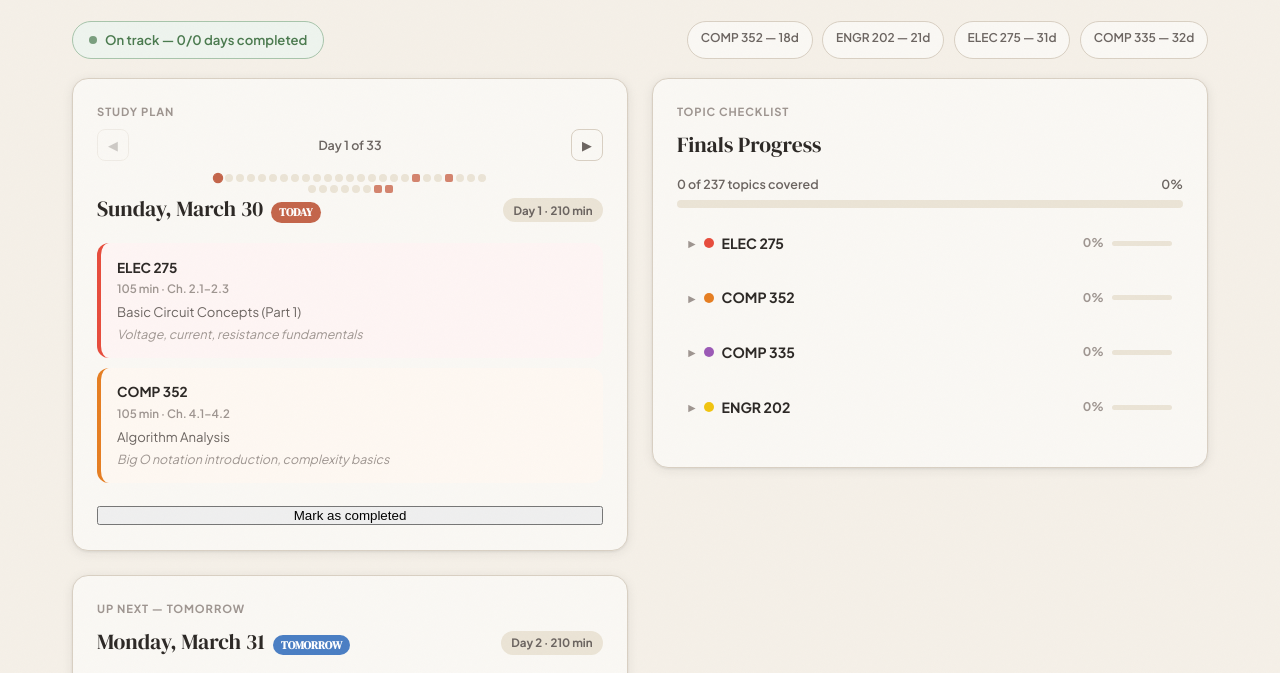
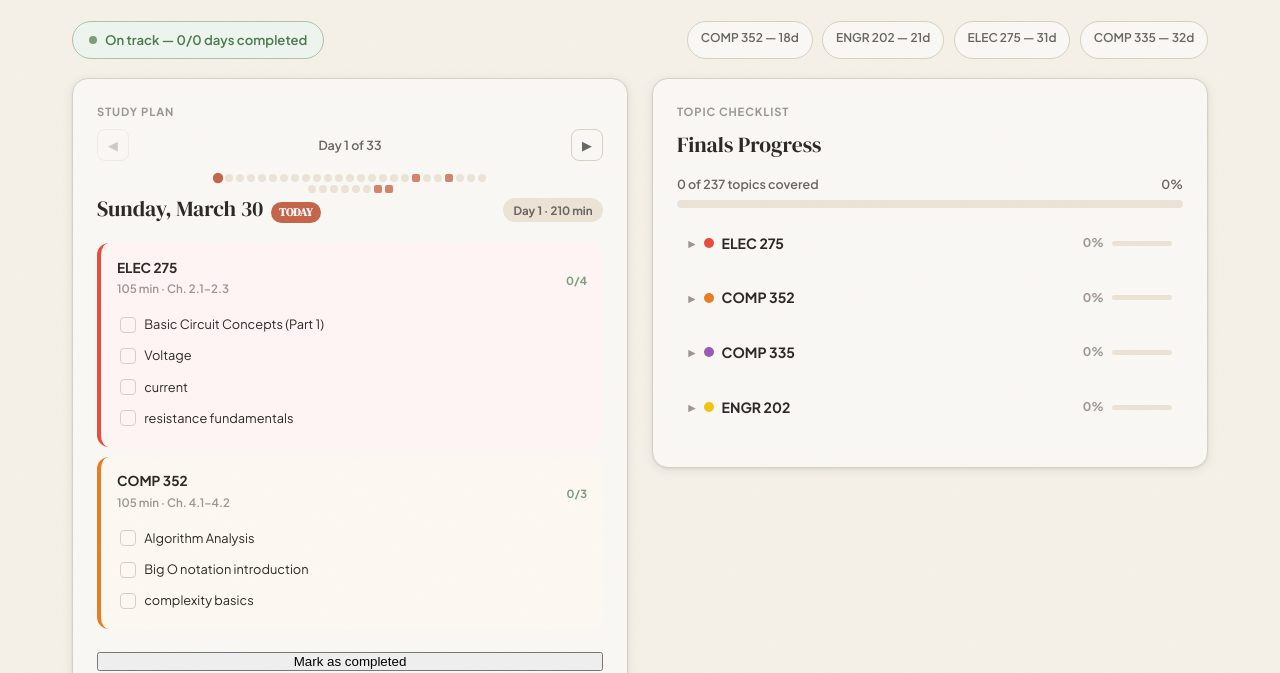
Before and after one commit to ryan-helou/final-helper, a plain HTML site: page index.html in a window 1280 px wide. Shown: the part 117-790 px from the top of the page. Drawn offline with Linux system fonts and the light colour scheme.

Commit message:
Remove tomorrow card, add checkable tasks per study block
Each study block now has individual checkboxes for topic and goals.
Auto-marks day complete when all tasks are checked off.

```diff
--- a/index.html
+++ b/index.html
@@ -278,6 +278,49 @@ body::before {
   margin-top: 0.3rem;
 }
 
+.study-task-list {
+  margin-top: 0.5rem;
+  display: flex;
+  flex-direction: column;
+  gap: 0.15rem;
+}
+
+.study-task {
+  display: flex;
+  align-items: center;
+  gap: 0.5rem;
+  padding: 0.3rem 0.2rem;
+  border-radius: 6px;
+  transition: background 0.15s;
+}
+
+.study-task:hover { background: rgba(0,0,0,0.03); }
+
+.study-task .cb {
+  width: 16px; height: 16px;
+  border-width: 1.5px;
+  border-radius: 4px;
+}
+
+.study-task-text {
+  font-size: 0.8rem;
+  color: var(--ink);
+}
+
+.study-task-text.done {
+  text-decoration: line-through;
+  color: var(--ink-faint);
+  opacity: 0.6;
+}
+
+.study-block-progress {
+  font-size: 0.7rem;
+  font-weight: 700;
+  color: var(--sage);
+  margin-left: auto;
+  white-space: nowrap;
+}
+
 .no-plan {
   text-align: center;
   padding: 1.5rem;
@@ -581,7 +624,6 @@ body::before {
 <main class="main-grid">
   <div class="left-col">
     <section class="card delay-1" id="dayViewCard"></section>
-    <section class="card delay-2" id="tomorrowCard"></section>
   </div>
   <div class="right-col">
     <section class="card delay-3" id="checklistCard"></section>
@@ -1190,10 +1232,23 @@ const CHECKLIST = {
 let checkedTopics = JSON.parse(localStorage.getItem('fh_checked') || '{}');
 let completedDays = JSON.parse(localStorage.getItem('fh_completed_days') || '{}');
 let openSubjects = JSON.parse(localStorage.getItem('fh_open_subjects') || '{}');
+let checkedDayTasks = JSON.parse(localStorage.getItem('fh_day_tasks') || '{}');
 
 function saveChecked() { localStorage.setItem('fh_checked', JSON.stringify(checkedTopics)); }
 function saveCompletedDays() { localStorage.setItem('fh_completed_days', JSON.stringify(completedDays)); }
 function saveOpenSubjects() { localStorage.setItem('fh_open_subjects', JSON.stringify(openSubjects)); }
+function saveDayTasks() { localStorage.setItem('fh_day_tasks', JSON.stringify(checkedDayTasks)); }
+
+function dayTaskKey(dayNum, blockIdx, taskIdx) {
+  return `d${dayNum}:b${blockIdx}:t${taskIdx}`;
+}
+
+function toggleDayTask(key) {
+  checkedDayTasks[key] = !checkedDayTasks[key];
+  if (!checkedDayTasks[key]) delete checkedDayTasks[key];
+  saveDayTasks();
+  renderDayView();
+}
 
 // ═══════════════════════════════════════════════════════
 // HELPERS
@@ -1364,19 +1419,67 @@ function renderDayPlanContent(plan, dateStr) {
   else if (isPast && isDone) tagHTML = '<span style="font-size:0.7rem;font-weight:700;background:var(--sage);color:white;padding:0.15rem 0.5rem;border-radius:99px;margin-left:0.5rem;">DONE</span>';
   else if (isPast && !isDone) tagHTML = '<span style="font-size:0.7rem;font-weight:700;background:var(--terracotta-light);color:white;padding:0.15rem 0.5rem;border-radius:99px;margin-left:0.5rem;">MISSED</span>';
 
-  let blocksHTML = plan.blocks.map(b => `
-    <div class="study-block ${b.cls}">
-      <div class="study-block-title">${esc(b.course)}</div>
-      <div class="study-block-time">${b.mins} min${b.sections ? ' · ' + esc(b.sections) : ''}</div>
-      <div class="study-block-topic">${esc(b.topic)}</div>
-      ${b.goals ? `<div class="study-block-goals">${esc(b.goals)}</div>` : ''}
-    </div>
-  `).join('');
+  let blocksHTML = plan.blocks.map((b, bi) => {
+    // Build task list from topic + goals
+    let tasks = [];
+    if (b.topic) tasks.push(b.topic);
+    if (b.goals) {
+      b.goals.split(', ').forEach(g => {
+        if (g && g !== b.topic) tasks.push(g);
+      });
+    }
+
+    let tasksDone = 0;
+    let tasksHTML = tasks.map((t, ti) => {
+      const key = dayTaskKey(plan.day, bi, ti);
+      const checked = checkedDayTasks[key];
+      if (checked) tasksDone++;
+      return `
+        <div class="study-task">
+          <div class="cb ${checked ? 'checked' : ''}" onclick="toggleDayTask('${key}')"></div>
+          <span class="study-task-text ${checked ? 'done' : ''}">${esc(t)}</span>
+        </div>
+      `;
+    }).join('');
+
+    const progressText = tasks.length > 0 ? `${tasksDone}/${tasks.length}` : '';
+
+    return `
+      <div class="study-block ${b.cls}">
+        <div style="display:flex;align-items:center;">
+          <div style="flex:1;">
+            <div class="study-block-title">${esc(b.course)}</div>
+            <div class="study-block-time">${b.mins} min${b.sections ? ' · ' + esc(b.sections) : ''}</div>
+          </div>
+          ${progressText ? `<span class="study-block-progress">${tasksDone === tasks.length && tasks.length > 0 ? '&#10003; ' : ''}${progressText}</span>` : ''}
+        </div>
+        <div class="study-task-list">${tasksHTML}</div>
+      </div>
+    `;
+  }).join('');
+
+  // Check if all tasks for this day are done
+  let allDayTasks = 0, allDayDone = 0;
+  plan.blocks.forEach((b, bi) => {
+    let tasks = [];
+    if (b.topic) tasks.push(b.topic);
+    if (b.goals) b.goals.split(', ').forEach(g => { if (g && g !== b.topic) tasks.push(g); });
+    tasks.forEach((_, ti) => {
+      allDayTasks++;
+      if (checkedDayTasks[dayTaskKey(plan.day, bi, ti)]) allDayDone++;
+    });
+  });
 
   let noteHTML = plan.note ? `<div class="day-note">${esc(plan.note)}</div>` : '';
 
   let markDoneHTML = '';
-  if ((isToday || isPast) && !isDone) {
+  const autoComplete = allDayTasks > 0 && allDayDone === allDayTasks;
+  if (autoComplete && !isDone) {
+    // Auto-mark complete if all tasks checked
+    completedDays[dateStr] = true;
+    saveCompletedDays();
+    markDoneHTML = `<button class="btn" style="margin-top:0.8rem;width:100%;background:var(--sage-bg);color:var(--sage);cursor:pointer;border:1.5px solid var(--sage-light);" onclick="unmarkDayDone('${dateStr}')">All done! (undo)</button>`;
+  } else if ((isToday || isPast) && !isDone) {
     markDoneHTML = `<button class="btn btn-sage" style="margin-top:0.8rem;width:100%;" onclick="markDayDone('${dateStr}')">Mark as completed</button>`;
   } else if (isDone) {
     markDoneHTML = `<button class="btn" style="margin-top:0.8rem;width:100%;background:var(--cream);color:var(--ink-light);cursor:pointer;" onclick="unmarkDayDone('${dateStr}')">Undo completed</button>`;
@@ -1427,29 +1530,10 @@ function renderDayView() {
   `;
 }
 
-function renderTomorrowCard() {
-  const el = document.getElementById('tomorrowCard');
-  const tmrw = tomorrow();
-  const plan = getPlanForDate(tmrw);
-
-  if (!plan) {
-    const lastDay = PLAN[PLAN.length - 1].date;
-    let msg = tmrw > lastDay ? 'No more study days scheduled!' : 'No study scheduled for tomorrow.';
-    el.innerHTML = `<div class="card-label">Tomorrow</div><div class="no-plan">${msg}</div>`;
-    return;
-  }
-
-  el.innerHTML = `
-    <div class="card-label">Up Next — Tomorrow</div>
-    ${renderDayPlanContent(plan, tmrw)}
-  `;
-}
-
 function markDayDone(dateStr) {
   completedDays[dateStr] = true;
   saveCompletedDays();
   renderDayView();
-  renderTomorrowCard();
   renderStatusBanner();
 }
 
@@ -1457,7 +1541,6 @@ function unmarkDayDone(dateStr) {
   delete completedDays[dateStr];
   saveCompletedDays();
   renderDayView();
-  renderTomorrowCard();
   renderStatusBanner();
 }
 
@@ -1548,7 +1631,6 @@ function toggleSubject(courseName) {
 // ═══════════════════════════════════════════════════════
 renderStatusBanner();
 renderDayView();
-renderTomorrowCard();
 renderChecklist();
 
 // Keyboard navigation
```
